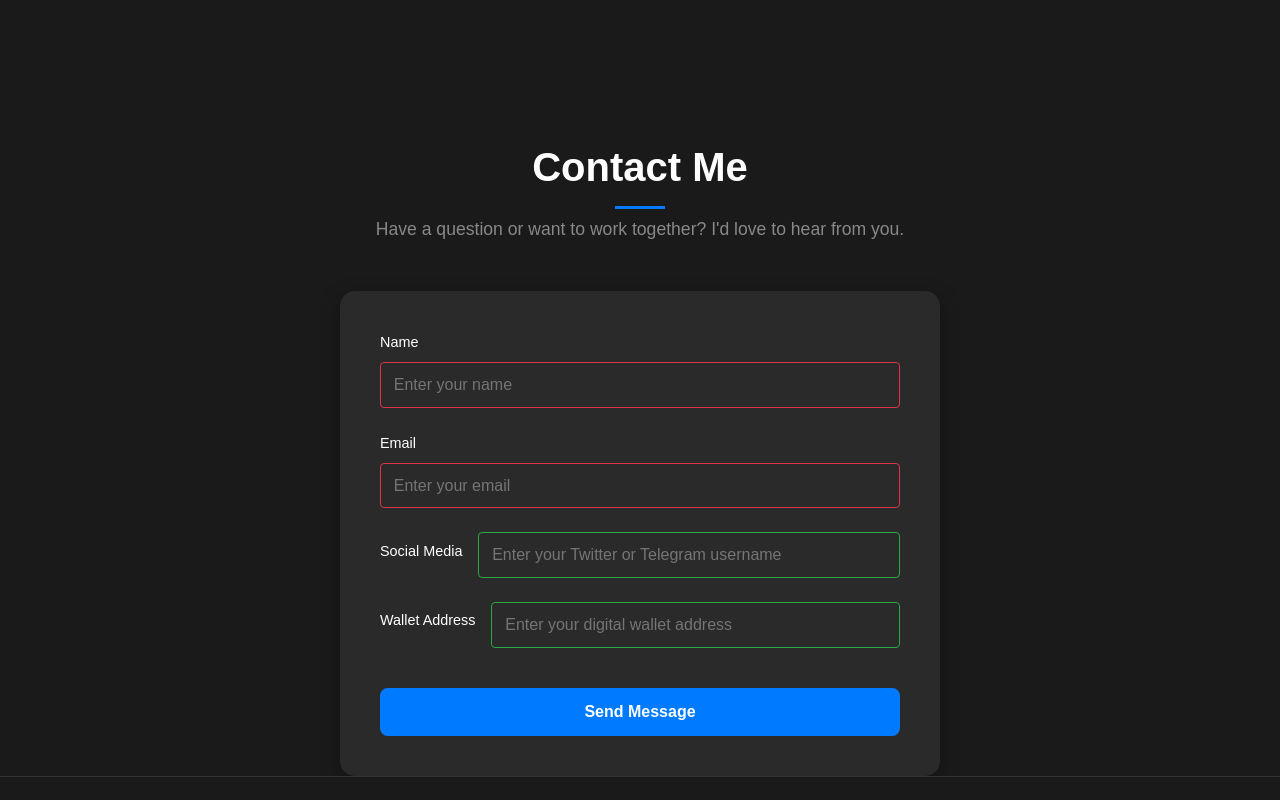
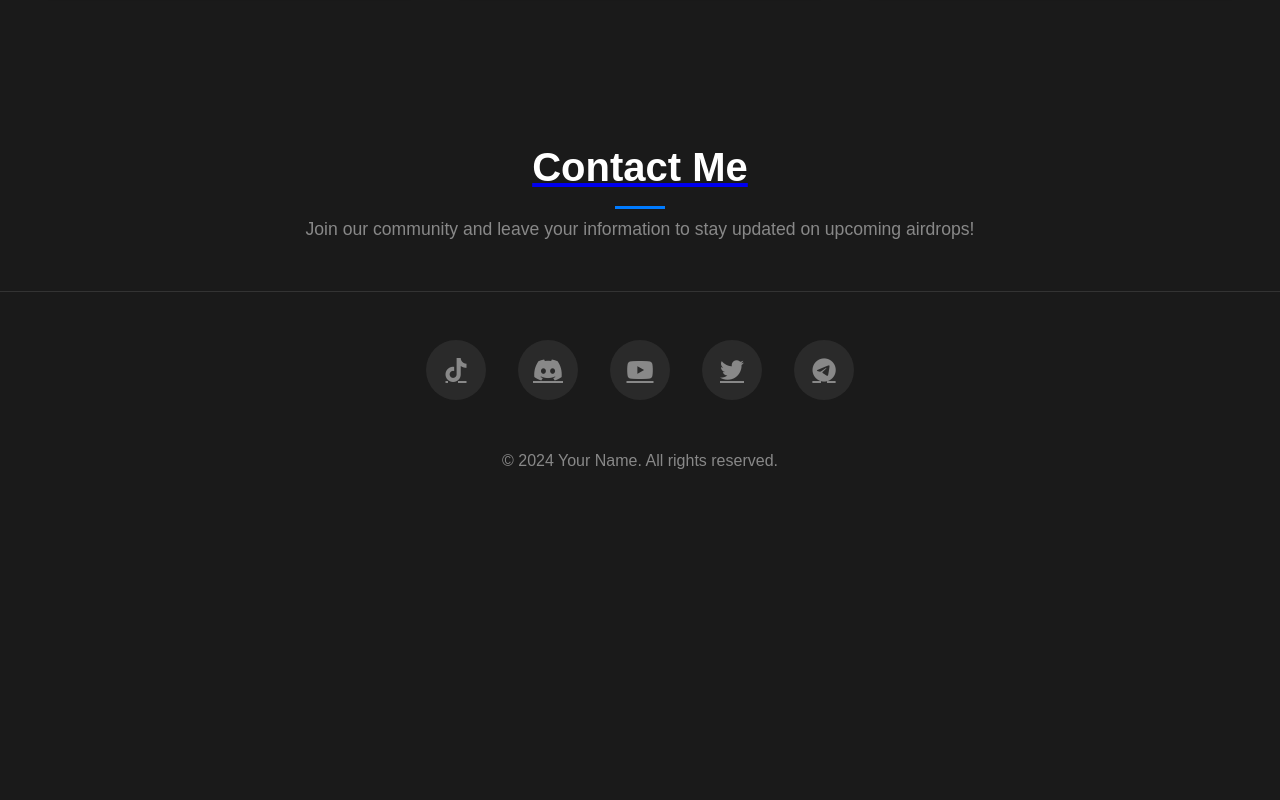
Before and after one commit to W3Router/Eon, a plain HTML site: page index.html in a window 1280 px wide. Shown: the part 2480-3280 px from the top of the page. After the commit the page ends 3082 px from the top, so only its background shows below. Drawn offline with nearby package versions, Linux system fonts and the light colour scheme.

Commit message:
update check box

```diff
--- a/index.html
+++ b/index.html
@@ -711,59 +711,13 @@ footer p {
 <section id="contact" class="contact-section">
   <div class="contact-container">
     <div class="contact-header">
-      <h2>Contact Me</h2>
-      <p class="contact-description">Have a question or want to work together? I'd love to hear from you.</p>
+      <a href="https://docs.google.com/forms/d/17o7BCXz7u_OXeyrKvVuNZ3Y1CpwqK5eAOo9g6di12m8/prefill" target="_blank">
+        <h2>Contact Me</h2>
+      </a>
+
+      <p class="contact-description">Join our community and leave your information to stay updated on upcoming airdrops!</p>
     </div>
 
-    <form class="contact-form" onsubmit="return false;">
-      <div class="form-group">
-        <label for="name">Name</label>
-        <input
-          type="text"
-          id="name"
-          class="form-control"
-          required
-          placeholder="Enter your name"
-        >
-      </div>
-
-      <div class="form-group">
-        <label for="email">Email</label>
-        <input
-          type="email"
-          id="email"
-          class="form-control"
-          required
-          placeholder="Enter your email"
-        >
-      </div>
-
-      <!-- 社交媒体字段 -->
-      <div class="form-group social-media">
-        <label for="social-media">Social Media</label>
-        <input
-          type="text"
-          id="social-media"
-          class="form-control"
-          placeholder="Enter your Twitter or Telegram username"
-        >
-      </div>
-
-      <!-- 钱包地址字段 -->
-      <div class="form-group wallet-address">
-        <label for="wallet-address">Wallet Address</label>
-        <input
-          type="text"
-          id="wallet-address"
-          class="form-control"
-          placeholder="Enter your digital wallet address"
-        >
-      </div>
-
-      <button type="submit" class="submit-btn">
-        Send Message
-      </button>
-    </form>
   </div>
     <!-- Footer -->
 <!-- 更新社交媒体链接部分 -->
```
